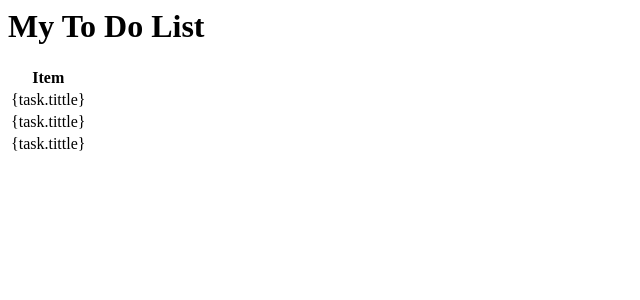
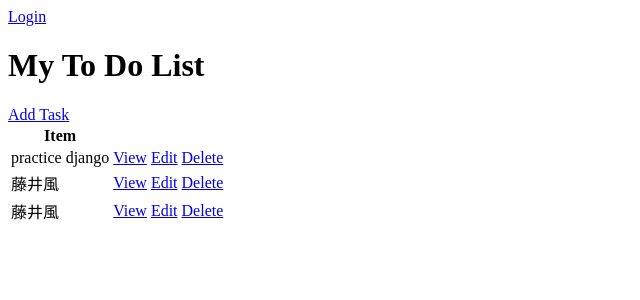
Before and after one commit to ebidora/ebi-to-do, a Django app: page /todo/ in a window 1280 px wide. Shown: the top 300 px of the page, without its empty margins (0-640 px from the left). Run offline with Django 3.2, Linux system fonts and the light colour scheme; data comes from the database, SQL or seed files in the repository; both versions use the stored data as it was after the commit.

Commit message:
create delete edit login

```diff
--- a/ebi/ebi/urls.py
+++ b/ebi/ebi/urls.py
@@ -18,5 +18,6 @@
 from django.urls.conf import include
 
 urlpatterns = [
+   path('admin/', admin.site.urls),
    path('todo/', include('ebi_todo.urls')),
 ]
--- a/ebi/ebi_todo/urls.py
+++ b/ebi/ebi_todo/urls.py
@@ -1,6 +1,14 @@
 from django.urls import path
-from .views import TaskList
+from .views import TaskList,TaskDetail,TaskCreate,TaskUpdate,TaskDelete,CustomLoginView
+from django.contrib.auth.views import LogoutView
 
 urlpatterns = [
-    path('',TaskList.as_view(),name='tasks')
+    path('login/',CustomLoginView.as_view(), name='login'),
+    path('loout/',LogoutView.as_view(next_page='login'), name='loout'),
+
+    path('',TaskList.as_view(),name='tasks'),
+    path('<int:pk>/',TaskDetail.as_view(),name='task'),
+    path('create-task/',TaskCreate.as_view(),name='task-create'),
+    path('task-update/<int:pk>',TaskUpdate.as_view(),name='task-update'),
+    path('task-delete/<int:pk>',TaskDelete.as_view(),name='task-delete'),
 ]
--- a/ebi/ebi_todo/views.py
+++ b/ebi/ebi_todo/views.py
@@ -1,7 +1,42 @@
 from django.shortcuts import render
 from django.views.generic.list import ListView
+from django.views.generic.detail import DetailView
+from django.views.generic.edit import CreateView,UpdateView,DeleteView
+from django.urls import reverse_lazy
+
+from django.contrib.auth.views import LoginView
+
 from .models import Task
 # Create your views here.
 
+class CustomLoginView(LoginView):
+    template_name = 'ebi_todo/login.html'
+    fields = '__all__'
+    redirect_authenticated_user = True
+
+    def get_success_url(self):
+        return reverse_lazy('tasks')
+
 class TaskList(ListView):
     model = Task
+    context_object_name = 'tasks'
+
+class TaskDetail(DetailView):
+    model = Task
+    context_object_name = 'task'
+    template_name = 'ebi_todo/task.html'
+
+class TaskCreate(CreateView):
+    model = Task
+    fields = '__all__'
+    success_url = reverse_lazy('tasks')
+
+class TaskUpdate(UpdateView):
+    model = Task
+    fields = '__all__'
+    success_url = reverse_lazy('tasks')
+
+class TaskDelete(DeleteView):
+    model = Task
+    context_object_name = 'task'
+    success_url = reverse_lazy('tasks')
--- /dev/null
+++ b/ebi/templates/ebi_todo/task.html
@@ -0,0 +1 @@
+<h1> Task : {{task}} </h1>
--- /dev/null
+++ b/ebi/templates/ebi_todo/task_confirm_delete.html
@@ -0,0 +1,6 @@
+<a href='{% url 'tasks' %}'>Go Back</a>
+<form method='POST'>
+  {% csrf_token %}
+  <p>Are your sure you want to delete this item? '{{task}}'</p>
+  <input type='submit' value='Delete' />
+</form>
--- a/ebi/templates/ebi_todo/task_list.html
+++ b/ebi/templates/ebi_todo/task_list.html
@@ -1,11 +1,23 @@
+{% if request.user.is_authenticated %}
+    <p>{{request.user}}</p>
+    <a href='{% url 'loout' %}'>logout</a>
+{% else %}
+    <a href='{% url 'login' %}'>Login</a>
+{% endif %}
 <h1>My To Do List</h1>
+
+<a href="{% url 'task-create' %}">Add Task</a>
 <table>
     <tr>
         <th>Item</th>
     </tr>
-    {%for task in object_list%}
+    {%for task in tasks %}
     <tr>
-      <td>{task.tittle}</td>
+      <td>{{task.title}}</td>
+      <td><a href="{% url 'task' task.id %}">View</a></td>
+      <td><a href="{% url 'task-update' task.id %}">Edit</a></td>
+      <td><a href="{% url 'task-delete' task.id %}">Delete</a></td>
+
     </tr>
     {%empty%}
       <h3>No items in list</h3>
```
Also changed, not shown: ebi/templates/ebi_todo/login.html (added, +7 -0 lines), ebi/templates/ebi_todo/task_form.html (added, +7 -0 lines), ebi/db.sqlite3.
